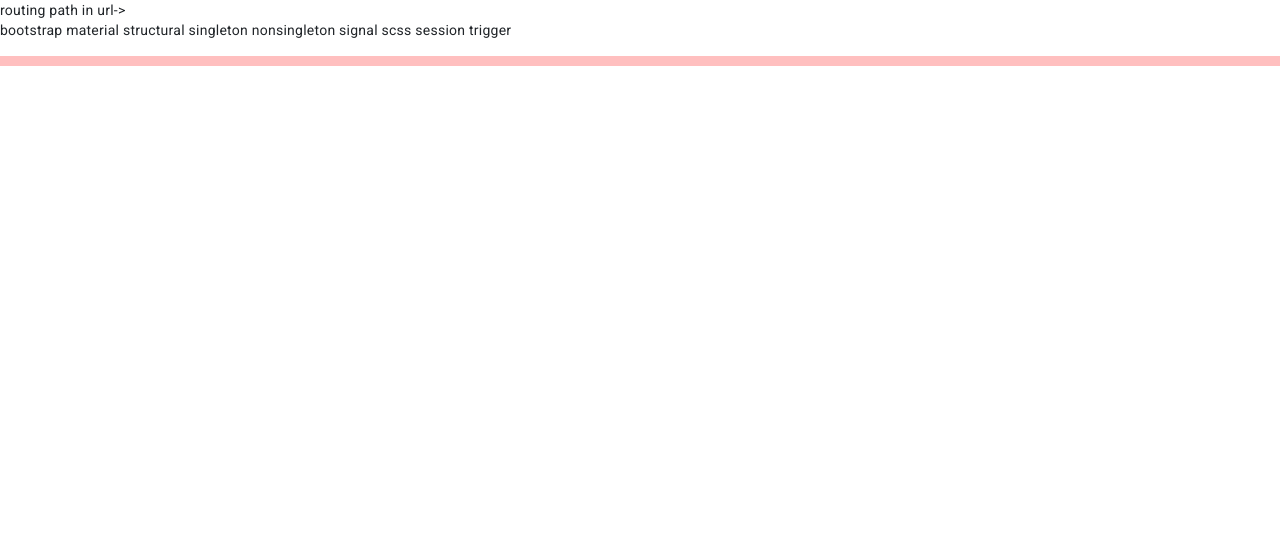
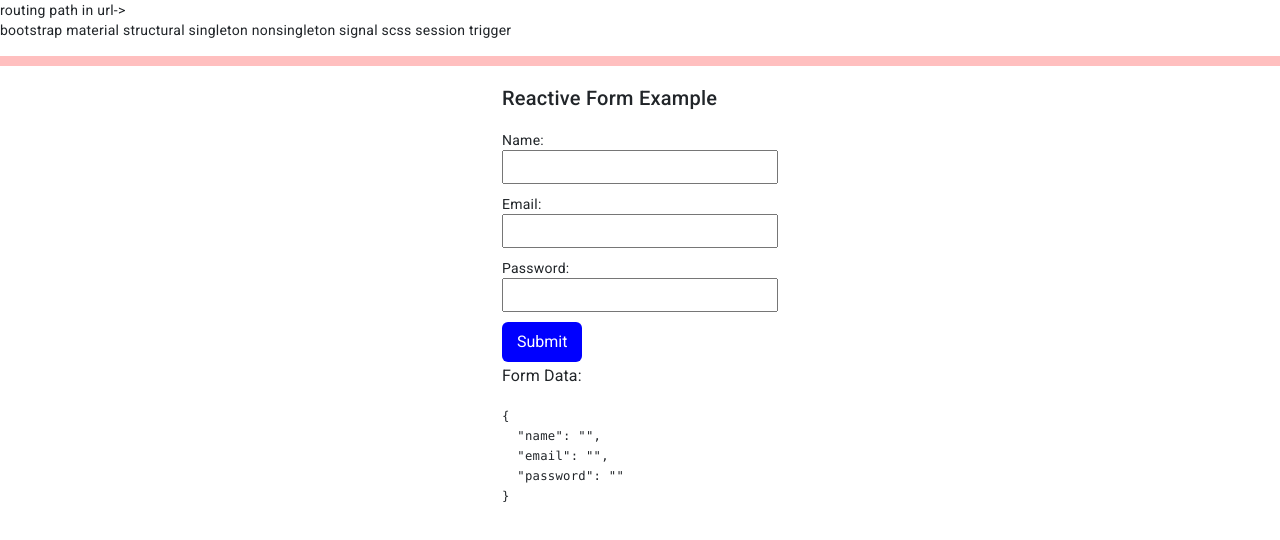
Before and after one commit to ppradhan78/Angular17App, an Angular app: page /reactive in a window 1280 px wide. Before the commit this address led to /. Shown: the top 540 px of the page. Built offline with nearby package versions, Linux system fonts and the light colour scheme.

Commit message:
reactive form and validation

```diff
--- a/src/app/app.routes.ts
+++ b/src/app/app.routes.ts
@@ -9,6 +9,7 @@ import { ScssExampleComponent } from './components/scss-example/scss-example.com
 import { SessionManagementComponent } from './components/session-management/session-management.component';
 import { TriggersComponent } from './components/triggers/triggers.component';
 import { TemplateDrivenComponent } from './components/template-driven/template-driven.component';
+import { ReactiveFormsComponent } from './components/reactive-forms/reactive-forms.component';
 
 
 export const routes: Routes = [
@@ -62,4 +63,9 @@ export const routes: Routes = [
     component: TemplateDrivenComponent,
     outlet: "primary"
   },
+  {
+    path: 'reactive',
+    component: ReactiveFormsComponent,
+    outlet: "primary"
+  },
 ];
--- a/src/app/components/reactive-forms/reactive-forms.component.html
+++ b/src/app/components/reactive-forms/reactive-forms.component.html
@@ -1 +1,39 @@
-<p>reactive-forms works!</p>
+<div class="container">
+    <h2>Reactive Form Example</h2>
+    <form [formGroup]="userForm" (ngSubmit)="onSubmit()">
+
+      <div>
+        <label>Name:</label>
+        <input type="text" formControlName="name" />
+        <div *ngIf="userForm.controls['name'].touched && !userForm.controls['name'].valid ">
+          <small *ngIf="userForm.controls['name'].errors?.['required']">Name is required.</small>
+          <small *ngIf="userForm.controls['name'].errors?.['minlength']">Minimum 8 characters required.</small>
+          <small *ngIf="userForm.controls['name'].errors?.['maxlength']">MaxLength 12 characters required.</small>
+        </div>
+      </div>
+
+      <div>
+        <label>Email:</label>
+        <input type="email" formControlName="email" />
+        <div *ngIf="userForm.controls['email'].touched && !userForm.controls['email'].valid ">
+          <small *ngIf="userForm.controls['email'].errors?.['required']">Email is required.</small>
+        <small *ngIf="userForm.controls['email'].errors?.['email']">Invalid email format.</small>
+      </div>
+
+      </div>
+
+      <div>
+        <label>Password:</label>
+        <input type="password" formControlName="password" />
+        <div *ngIf="userForm.controls['password'].touched && !userForm.controls['password'].valid ">
+          <small *ngIf="userForm.controls['password'].errors?.['required']">Password is required.</small>
+        <small *ngIf="userForm.controls['password'].errors?.['minlength']">Minimum 10 characters required.</small>
+        <small *ngIf="userForm.controls['password'].errors?.['maxlength']">MaxLength 15 characters required.</small>
+      </div>
+      </div>
+
+      <button type="submit" class="btn btn-primary" >Submit</button>
+    </form>
+    <h3>Form Data:</h3>
+    <pre>{{ userForm.value | json }}</pre>
+  </div>
--- a/src/app/components/reactive-forms/reactive-forms.component.scss
+++ b/src/app/components/reactive-forms/reactive-forms.component.scss
@@ -0,0 +1,29 @@
+.container {
+    width: 300px;
+    margin: auto;
+    text-align: left;
+  }
+
+  input {
+    display: block;
+    width: 100%;
+    margin-bottom: 10px;
+    padding: 5px;
+  }
+
+  small {
+    color: red;
+  }
+
+  button {
+    padding: 8px 15px;
+    background: blue;
+    color: white;
+    border: none;
+    cursor: pointer;
+  }
+
+  button:disabled {
+    background: gray;
+    cursor: not-allowed;
+  }
--- a/src/app/components/reactive-forms/reactive-forms.component.ts
+++ b/src/app/components/reactive-forms/reactive-forms.component.ts
@@ -1,12 +1,31 @@
+import { CommonModule } from '@angular/common';
 import { Component } from '@angular/core';
-
+import { FormBuilder, FormGroup, Validators } from '@angular/forms';
+import { ReactiveFormsModule } from '@angular/forms';
 @Component({
   selector: 'app-reactive-forms',
   standalone: true,
-  imports: [],
+  imports: [ReactiveFormsModule,CommonModule],
   templateUrl: './reactive-forms.component.html',
   styleUrl: './reactive-forms.component.scss'
 })
 export class ReactiveFormsComponent {
+  userForm: FormGroup;
 
+  constructor(private fb: FormBuilder) {
+    this.userForm = this.fb.group({
+      name: ['', [Validators.required, Validators.minLength(8),Validators.maxLength(12)]],
+      email: ['', [Validators.required, Validators.email]],
+      password: ['', [Validators.required, Validators.minLength(10),Validators.maxLength(15)]]
+    });
+  }
+
+  onSubmit() {
+    debugger;
+    if (this.userForm.valid) {
+      console.log('Form Submitted', this.userForm.value);
+    } else {
+      console.log('Form is invalid');
+    }
+  }
 }
```
